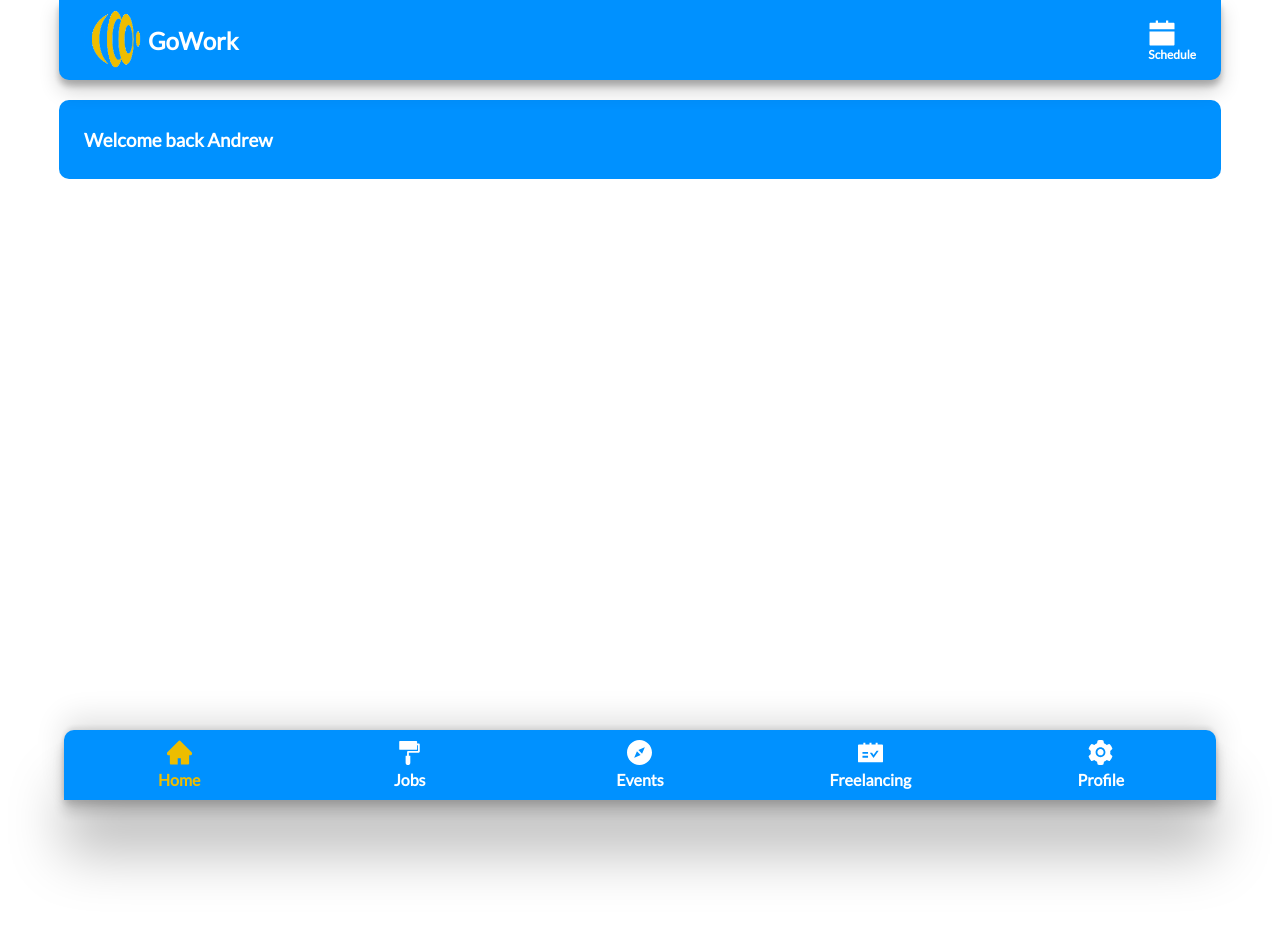
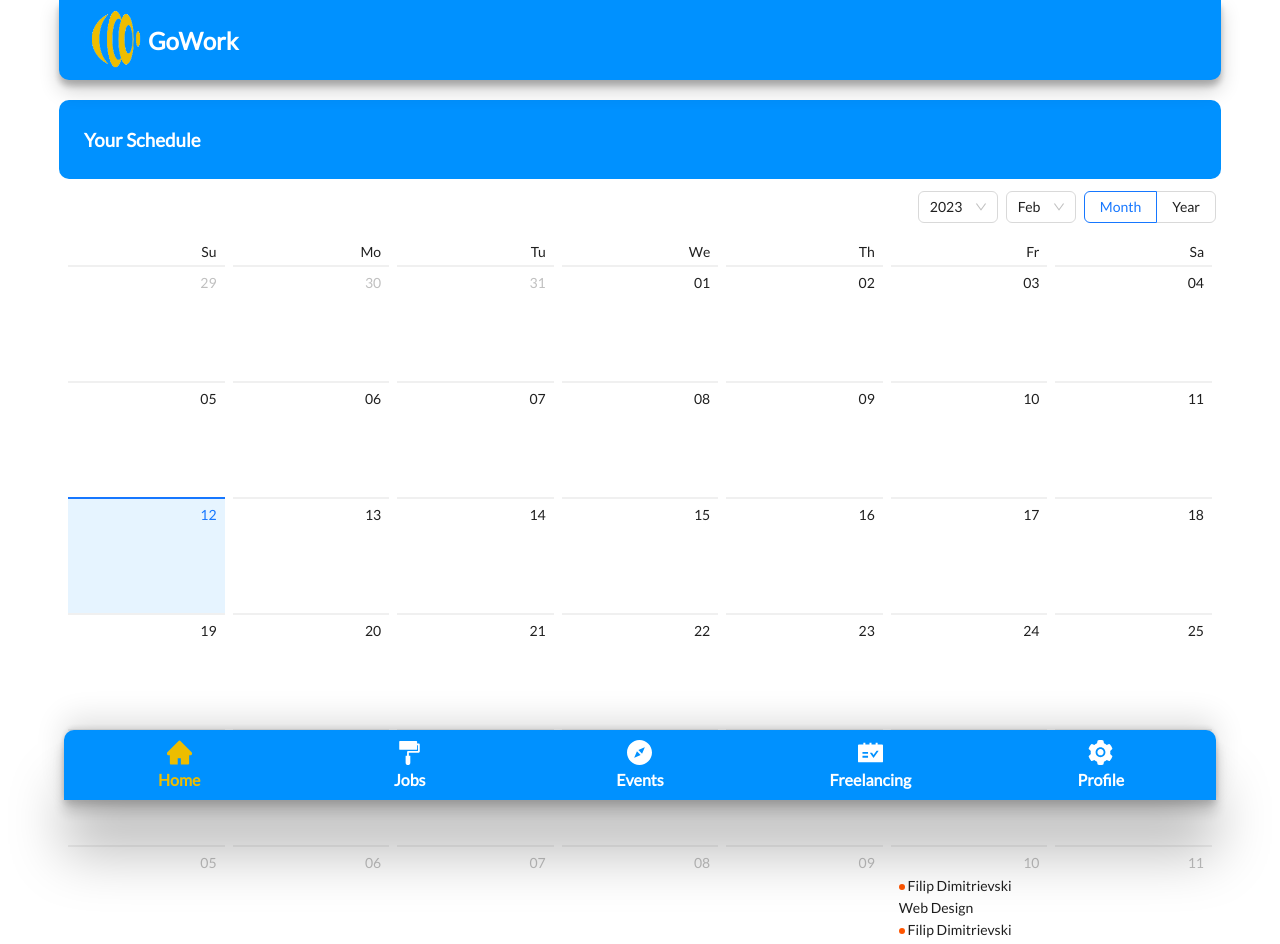
Before and after one commit to imagine-software-filip/gowork-frontend, a React (Create React App) app: page / in a window 1280 px wide. Shown: the top 944 px of the page. Before the commit the page ends 800 px from the top, so only its background shows below. Built offline with nearby package versions, Linux system fonts and the light colour scheme.

Commit message:
calendar added to home

```diff
--- /dev/null
+++ b/src/components/ScheduleCalendar.js
@@ -0,0 +1,86 @@
+import React from "react";
+import { Calendar, Badge } from "antd";
+
+const dummyEvents = [
+  {
+    year: 2023,
+    month: 2,
+    day: 10,
+    user: "Filip Dimitrievski",
+    service: "Web Design",
+  },
+  {
+    year: 2023,
+    month: 2,
+    day: 10,
+    user: "Filip Dimitrievski",
+    service: "Web Design",
+  },
+  {
+    year: 2023,
+    month: 2,
+    day: 10,
+    user: "Filip Dimitrievski",
+    service: "Web Design",
+  },
+  {
+    year: 2022,
+    month: 11,
+    day: 12,
+    user: "Nina",
+    service: "Web Design",
+  },
+  {
+    year: 2021,
+    month: 1,
+    day: 22,
+    user: "Martin Dimitrievski",
+    service: "Web Design",
+  },
+  {
+    year: 2020,
+    month: 6,
+    day: 31,
+    user: "Robert",
+    service: "Web Design",
+  },
+];
+
+const DisplayUserOnCal = (props) => {
+  const { user, service } = props;
+
+  return (
+    <>
+      <Badge color="#f50" />
+      <span> {user}</span>
+      <br/>
+      <span>{service}</span>
+      <br/>
+    </>
+  );
+};
+
+const ScheduleCalendar = () => {
+  return (
+    <div style={{ zIndex: -2 }}>
+      <Calendar
+        dateCellRender={(date) =>
+          dummyEvents.map((item) => {
+            if (
+              item.day === date.$D &&
+              item.month === date.$M &&
+              item.year === date.$y
+            ) {
+              console.log(date);
+              return <DisplayUserOnCal user={item.user} service={item.service} />;
+            } else {
+              return " ";
+            }
+          })
+        }
+      />
+    </div>
+  );
+};
+
+export default ScheduleCalendar;
--- a/src/components/UI/Header.js
+++ b/src/components/UI/Header.js
@@ -1,27 +1,11 @@
-import React, { useState } from "react";
-import { CalendarFilled, CloseCircleFilled } from "@ant-design/icons";
+import React from "react";
 import styles from "./Header.module.css";
 import logo from "../../assets/logo.png";
-import ScheduleProviderCard from "../ScheduleProviderCard";
 
 const Header = () => {
-  const [showSchedule, setShowSchedule] = useState(false);
-
-  const showScheduleHandler = () => {
-    setShowSchedule(!showSchedule);
-  };
-
   return (
-    <header>
-      <div
-        className={styles.headerContainer}
-        style={
-          showSchedule
-            ? { height: "600px", transition: "0.5s" }
-            : { transition: "0.5s" }
-        }
-      >
-        {!showSchedule && (
+    <header style={{zIndex: 9999}}>
+      <div className={styles.headerContainer}>
         <div className={styles.brandCointainer}>
           <img
             style={{ marginLeft: 20 }}
@@ -31,39 +15,6 @@ const Header = () => {
           />
           <h2>GoWork</h2>
         </div>
-        )}
-        {!showSchedule && (
-          <div
-            className={styles.scheduleContainer}
-            onClick={showScheduleHandler}
-          >
-            <CalendarFilled className={styles.scheduleIcon} />
-            <span className={styles.scheduleText}>Schedule</span>
-          </div>
-        )}
-
-        {showSchedule && (
-          <div className={styles.scheduleModalContainer}>
-            <h2>Your Schedule</h2>
-            <div className={styles.scheduledWork}>
-              <ScheduleProviderCard name="Andrew Gladki" job="Business Tutoring" photo="https://images.pexels.com/photos/1520760/pexels-photo-1520760.jpeg?auto=compress&cs=tinysrgb&w=1260&h=750&dpr=1" date="2022-06-25 7:00pm"/>
-              <ScheduleProviderCard name="Angelina Jolie" job="Acting Tutoring" photo="https://images.pexels.com/photos/15502152/pexels-photo-15502152.jpeg?auto=compress&cs=tinysrgb&w=1260&h=750&dpr=2" date="2022-06-25 7:00pm"/>
-              <ScheduleProviderCard name="John Smith" job="Mawn Lowing" photo="https://images.pexels.com/photos/2269872/pexels-photo-2269872.jpeg?auto=compress&cs=tinysrgb&w=1260&h=750&dpr=2" date="2022-06-25 7:00pm"/>
-              <ScheduleProviderCard name="Michael Scott" job="Ice Removal" photo="https://images.pexels.com/photos/1520760/pexels-photo-1520760.jpeg?auto=compress&cs=tinysrgb&w=1260&h=750&dpr=1" date="2022-06-25 7:00pm"/>
-              <ScheduleProviderCard name="Andrew Gladki" job="Business Tutoring" photo="https://images.pexels.com/photos/1520760/pexels-photo-1520760.jpeg?auto=compress&cs=tinysrgb&w=1260&h=750&dpr=1" date="2022-06-25 7:00pm"/>
-              <ScheduleProviderCard name="Angelina Jolie" job="Acting Tutoring" photo="https://images.pexels.com/photos/15502152/pexels-photo-15502152.jpeg?auto=compress&cs=tinysrgb&w=1260&h=750&dpr=2" date="2022-06-25 7:00pm"/>
-              <ScheduleProviderCard name="John Smith" job="Mawn Lowing" photo="https://images.pexels.com/photos/2269872/pexels-photo-2269872.jpeg?auto=compress&cs=tinysrgb&w=1260&h=750&dpr=2" date="2022-06-25 7:00pm"/>
-              <ScheduleProviderCard name="Michael Scott" job="Ice Removal" photo="https://images.pexels.com/photos/1520760/pexels-photo-1520760.jpeg?auto=compress&cs=tinysrgb&w=1260&h=750&dpr=1" date="2022-06-25 7:00pm"/>
-            </div>
-            <button
-              className={styles.closeModalButton}
-              onClick={showScheduleHandler}
-            >
-              <CloseCircleFilled style={{ marginRight: 7 }} />
-              Close
-            </button>
-          </div>
-        )}
       </div>
     </header>
   );
--- a/src/components/UI/NavBar.js
+++ b/src/components/UI/NavBar.js
@@ -21,7 +21,7 @@ const NavBar = () => {
     }, [location.pathname])
 
   return (
-    <footer>
+    <footer style={{zIndex: 9999}}>
           <div className={styles.footerContainer}>
             <div className={styles.tabContainer}>
               <Link to="/" className={styles.linkContainer} style={activeTab === "/" ? {color: colors.primary} : {color: "#fff"} }>
--- a/src/screens/HomeScreen.js
+++ b/src/screens/HomeScreen.js
@@ -1,12 +1,16 @@
 import React from "react";
 
 import styles from "./HomeScreen.module.css";
+import ScheduleCalendar from "../components/ScheduleCalendar";
 
 const HomeScreen = () => {
   return (
     <div className={styles.mainContainer}>
       <div className={styles.titleContainer}>
-        <h3 style={{marginLeft: 20}}>Welcome back Andrew</h3>
+        <h3 style={{ marginLeft: 20 }}>Your Schedule</h3>
+      </div>
+      <div style={{ width: "90%" }}>
+        <ScheduleCalendar />
       </div>
     </div>
   );
--- a/src/screens/HomeScreen.module.css
+++ b/src/screens/HomeScreen.module.css
@@ -1,5 +1,6 @@
 .mainContainer {
     margin-top: 100px;
+    margin-bottom: 150px;
     width: 100%;
     display: flex;
     flex-direction: column;
```
Also changed, not shown: src/components/ScheduleCalendar.module.css (added, +22 -0 lines). Lines whose indentation alone changed are shown as unchanged.
